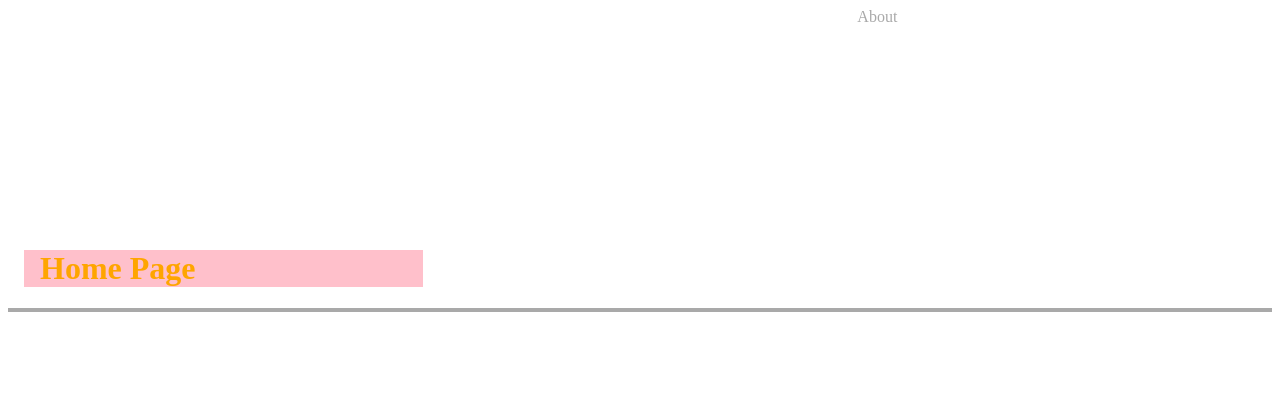
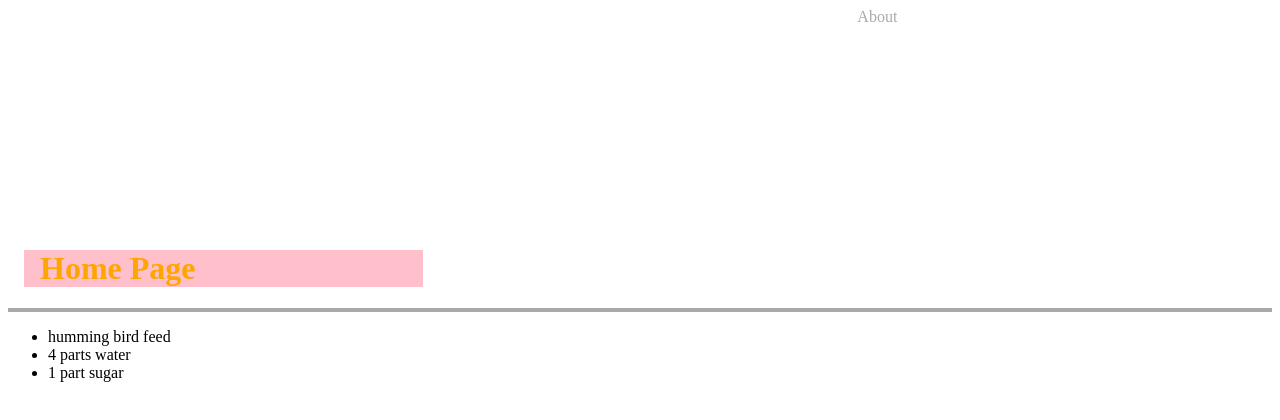
Before and after one commit to iNerdGirl/git-drill-version-1, a plain HTML site: page app/index.html in a window 1280 px wide. Drawn offline with Linux system fonts and the light colour scheme.

Commit message:
made a recipe with lists

```diff
--- a/app/index.html
+++ b/app/index.html
@@ -12,5 +12,10 @@
         <a href="about.html">About</a>
       </nav>
     </header>
+    <ul>
+      <li>humming bird feed</li>
+      <li>4 parts water</li>
+      <li>1 part sugar</li>
+    </ul>
   </body>
 </html>
```
